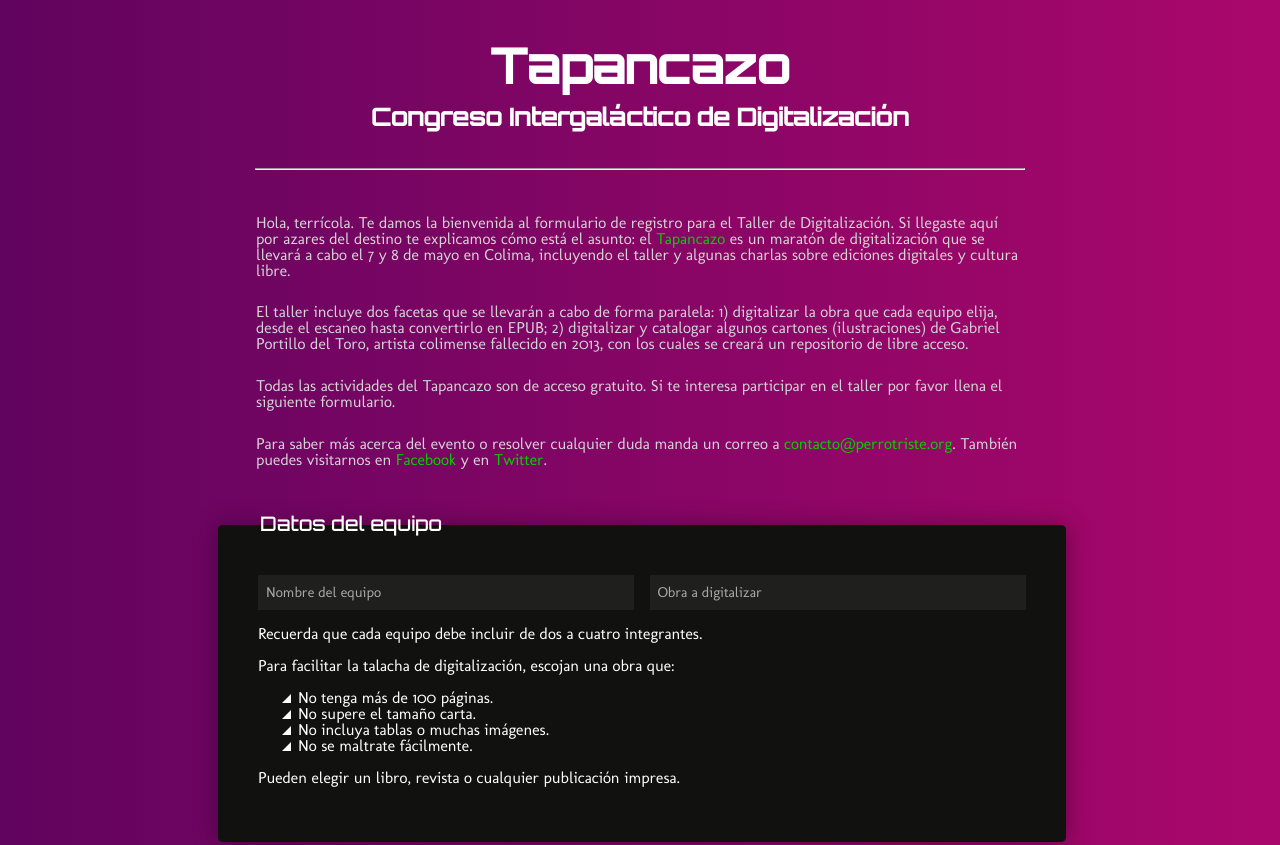
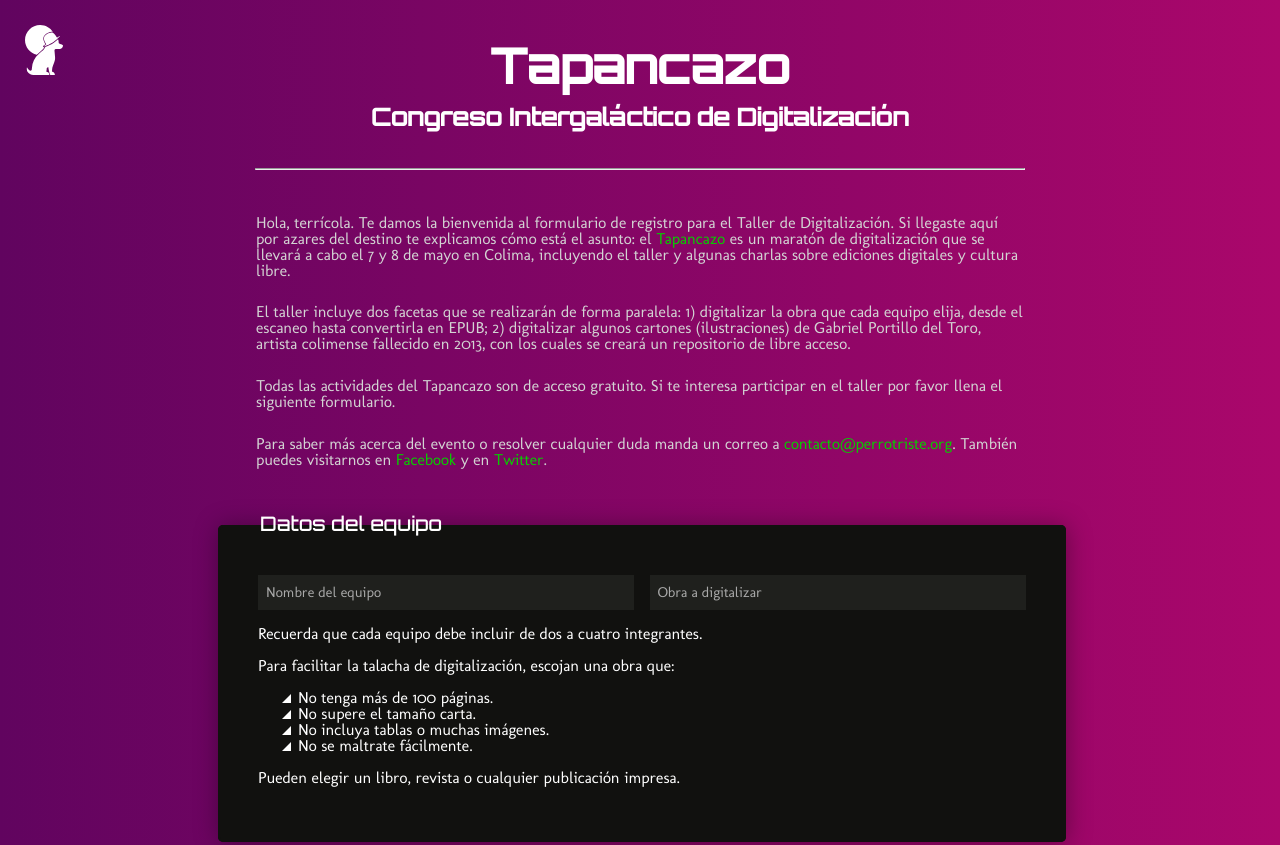
Before and after one commit to ColectivoPerroTriste/Tapancazo, a plain HTML site: page formulario/index.html in a window 1280 px wide. Shown: the top 845 px of the page. Drawn offline with Linux system fonts and the light colour scheme.

Commit message:
Se agregó el logo de PT al formulario.

```diff
--- a/formulario/css/formulario.css
+++ b/formulario/css/formulario.css
@@ -135,6 +135,13 @@ textarea:focus, input:focus {
 }
 
 /* Cajas */
+
+.logoPT {
+    max-width: 2.5em;
+    position: fixed;
+    top: 25px;
+    left: 25px;
+}
 
 form {
     margin-bottom: 5em;
--- a/formulario/index.html
+++ b/formulario/index.html
@@ -5,18 +5,21 @@
         <title>Registro</title>
         <link rel="stylesheet" type="text/css" href="css/formulario.css" media="all" />
         <script src="js/funcion.js"></script>
+        <meta property="og:description"   content="Formulario de registro para el Taller de Digitalización." />
+        <meta property="og:image"         content="http://perrotriste.org/sitio/src/logo.jpg" />
     </head>
 
     <body>
         <form id="formulario" action="php/enviado.php" method="post">
         <div>
+            <div class="logoPT"><a href="https://www.facebook.com/events/1157347657629380/" target="_blank"><img src="src/logoPT_blanco.svg" alt="Logo de Perro Triste" /></a></div>
             <h1>Tapancazo</h1>
             <h2>Congreso Intergaláctico de Digitalización</h2>
         </div>
         <hr>
         <div>
             <p class="instruccion">Hola, terrícola. Te damos la bienvenida al formulario de registro para el Taller de Digitalización. Si llegaste aquí por azares del destino te explicamos cómo está el asunto: el <a href="http://perrotriste.org/tapancazo/invitaciones/tapancazo.html" target="_blank">Tapancazo</a> es un maratón de digitalización que se llevará a cabo el 7 y 8 de mayo en Colima, incluyendo el taller y algunas charlas sobre ediciones digitales y cultura libre.</p>
-            <p class="instruccion">El taller incluye dos facetas que se llevarán a cabo de forma paralela: 1) digitalizar la obra que cada equipo elija, desde el escaneo hasta convertirlo en EPUB; 2) digitalizar y catalogar algunos cartones (ilustraciones) de Gabriel Portillo del Toro, artista colimense fallecido en 2013, con los cuales se creará un repositorio de libre acceso.</p>
+            <p class="instruccion">El taller incluye dos facetas que se realizarán de forma paralela: 1) digitalizar la obra que cada equipo elija, desde el escaneo hasta convertirla en EPUB; 2) digitalizar algunos cartones (ilustraciones) de Gabriel Portillo del Toro, artista colimense fallecido en 2013, con los cuales se creará un repositorio de libre acceso.</p>
             <p class="instruccion">Todas las actividades del Tapancazo son de acceso gratuito. Si te interesa participar en el taller por favor llena el siguiente formulario.</p>
             <p class="instruccion">Para saber más acerca del evento o resolver cualquier duda manda un correo a <a href="mailto:contacto@perrotriste.org">contacto@perrotriste.org</a>. También puedes visitarnos en <a href="https://www.facebook.com/Perro-Triste-157015254660357/" target="_blank">Facebook</a> y en <a href="https://twitter.com/PerroTristePD" target="_blank">Twitter</a>.</p><br><br>
         </div>
```
Also changed, not shown: formulario/src/logoPT_blanco.svg (added), 2 other files.
